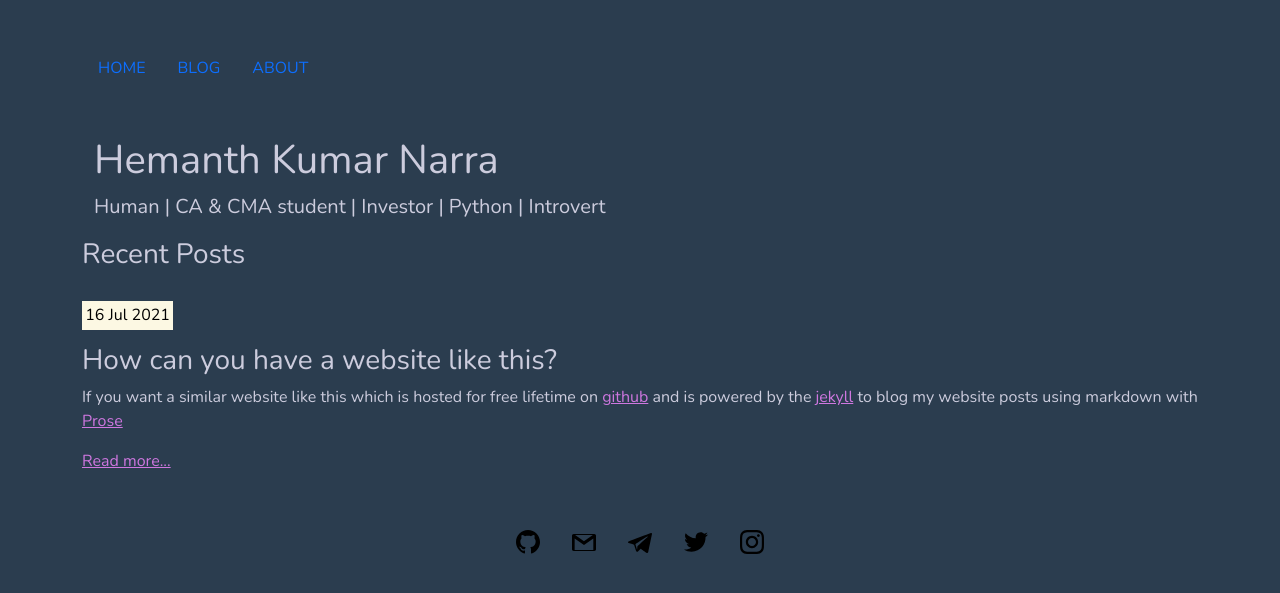
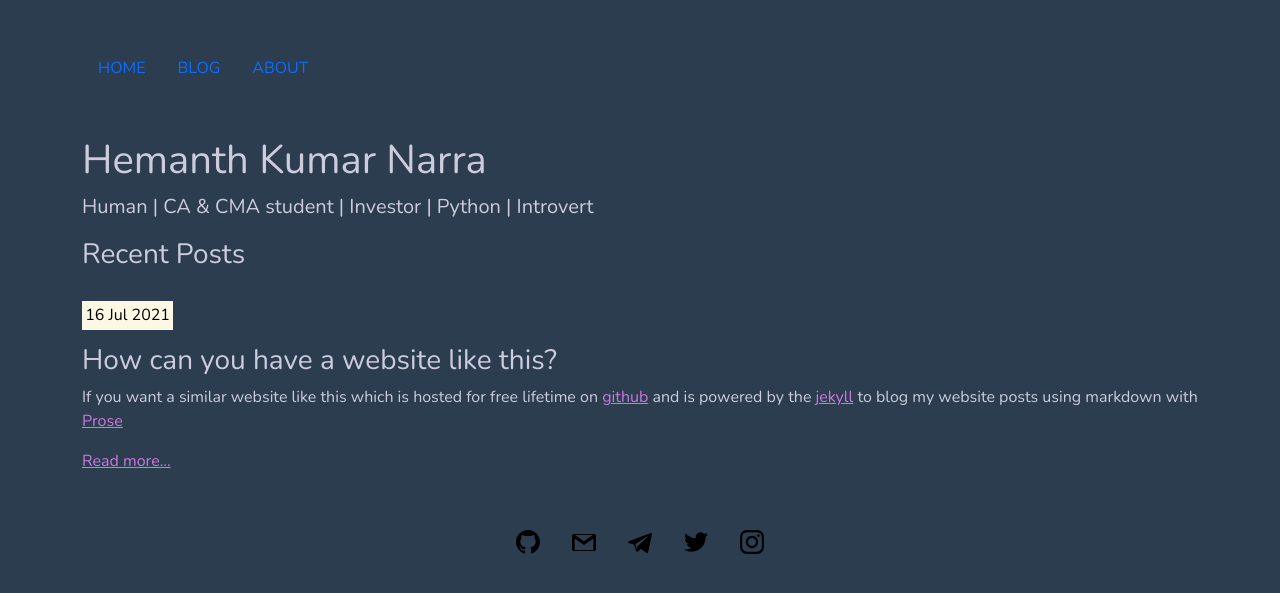
Before and after one commit to hemanthnarra/hemanthnarra.github.io, a Jekyll site: the page built from index.html, in a window 1280 px wide. Shown: the top 593 px of the page. Built offline with Jekyll 4.4.1, drawn with Linux system fonts in a browser that asks for light colours.

Commit message:
Update header.html

```diff
--- a/_includes/header.html
+++ b/_includes/header.html
@@ -1,4 +1,4 @@
-<div class="container">
+<div class="intro">
   <h1>Hemanth Kumar Narra</h1>
   <p class="lead">
     Human | CA & CMA student | Investor | Python | Introvert
```
